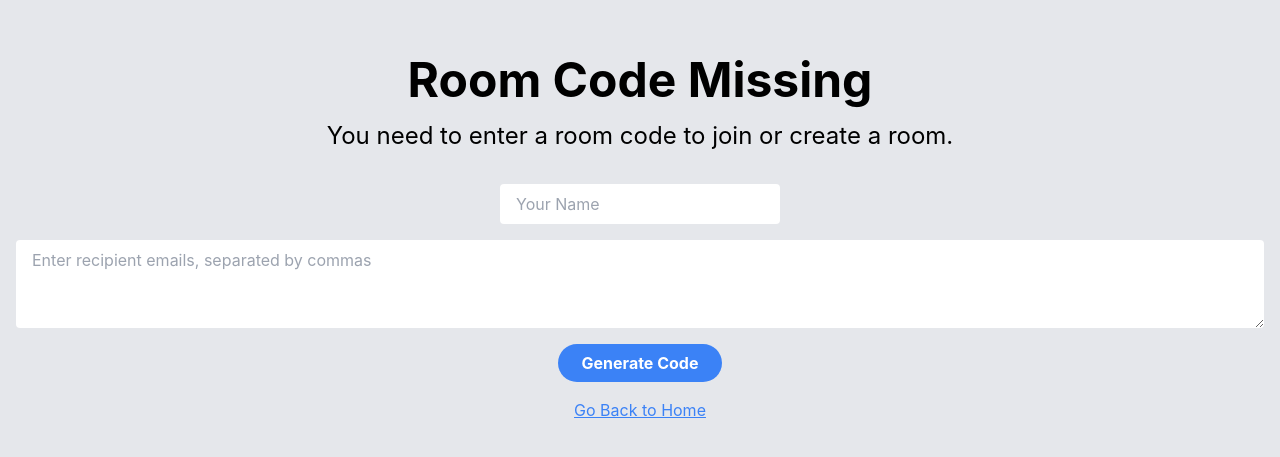
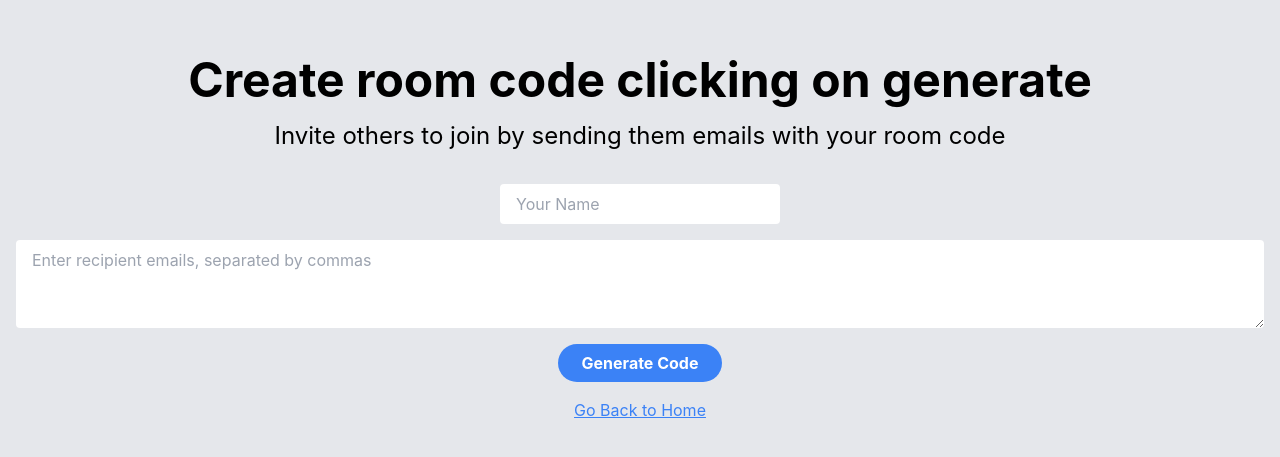
Before and after one commit to yashkumar2603/vcaller, a React (Create React App) app: page /empty in a window 1280 px wide. Shown: the part 161-618 px from the top of the page. Built offline with nearby package versions, Linux system fonts and the light colour scheme.

Commit message:
changed UI

```diff
--- a/src/EmptyCodePage.js
+++ b/src/EmptyCodePage.js
@@ -51,8 +51,8 @@ const EmptyCodePage = () => {
 
     return (
         <div className="flex flex-col items-center justify-center h-screen bg-gray-200 px-4">
-            <h1 className="text-3xl md:text-5xl font-bold mb-4">Room Code Missing</h1>
-            <p className="text-xl md:text-2xl mb-8">You need to enter a room code to join or create a room.</p>
+            <h1 className="text-3xl md:text-5xl font-bold mb-4">Create room code clicking on generate</h1>
+            <p className="text-xl md:text-2xl mb-8">Invite others to join by sending them emails with your room code</p>
             <input
                 type="text"
                 value={name}
```
